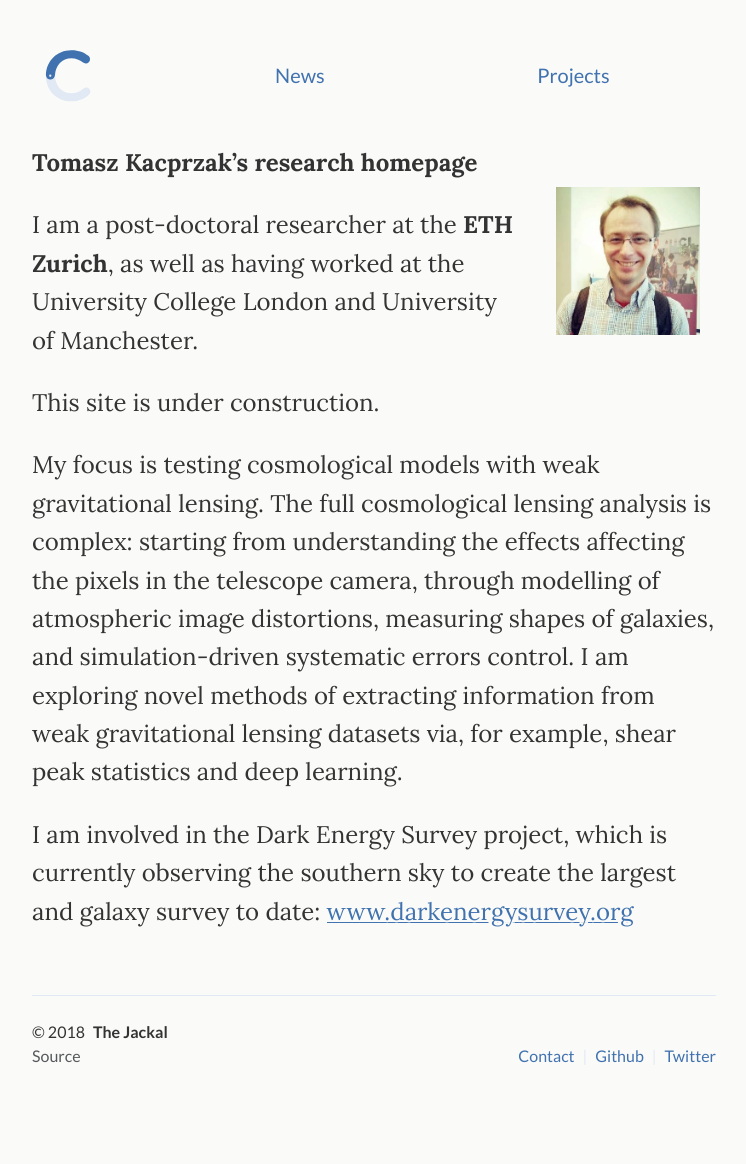
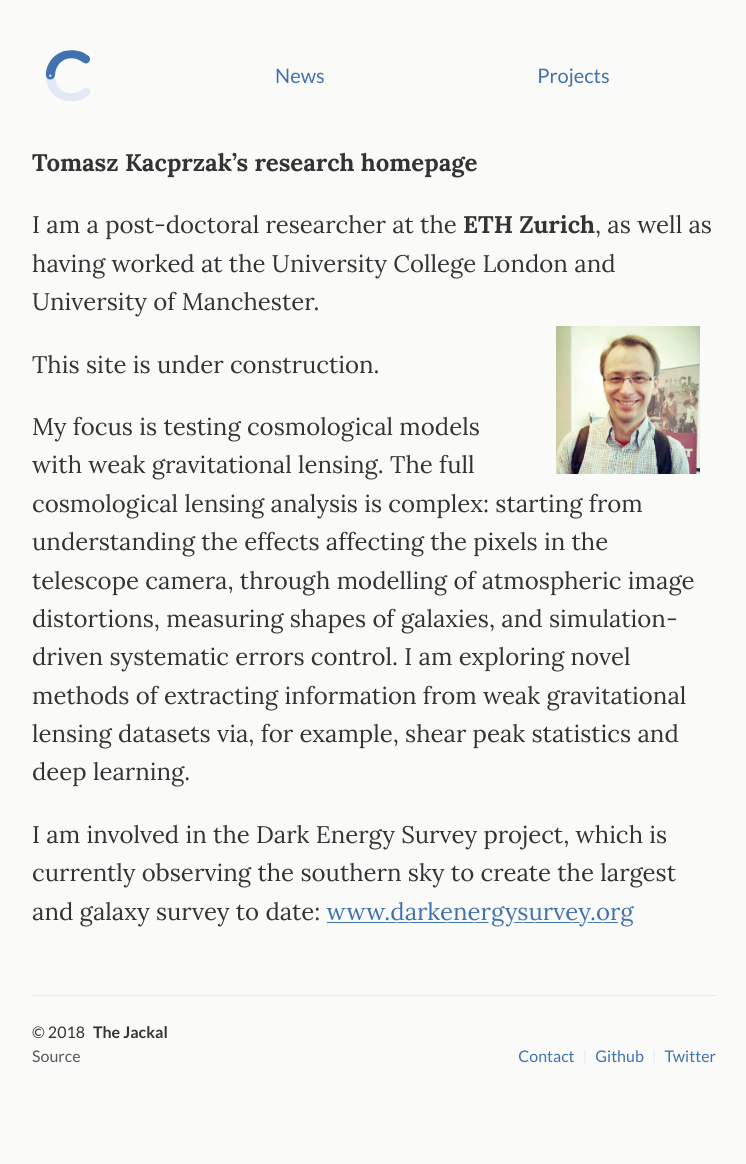
Before and after one commit to tomaszkacprzak/tomaszkacprzak.github.io, a Jekyll site: the page built from index.md, in a window 1280 px wide. Shown: the whole page, without its empty margins (266-1012 px from the left). Built offline with Jekyll 4.4.1, drawn with Linux system fonts in a browser that asks for light colours.

```diff
--- a/index.md
+++ b/index.md
@@ -7,14 +7,13 @@ layout: default
 **Tomasz Kacprzak's research homepage**
 
 
+I am a post-doctoral researcher at the **ETH Zurich**, as well as having worked at the University College London and University of Manchester.
 
 {::nomarkdown}
 <figure class="site-profile">
     <img src="{{ site.baseurl }}/assets/img/me_pic.png">
 </figure>
 {:/}
-
-I am a post-doctoral researcher at the **ETH Zurich**, as well as having worked at the University College London and University of Manchester.
 
 This site is under construction.
 
```
